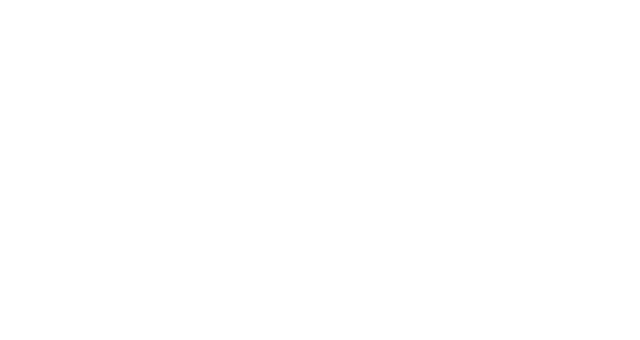
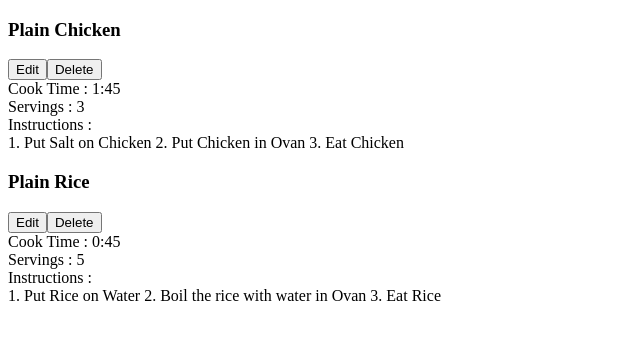
Before and after one commit to Mridul2820/create-recipe-app, a React (Create React App) app: page / in a window 1280 px wide. Shown: the top 340 px of the page, without its empty margins (0-640 px from the left). Built offline with nearby package versions, Linux system fonts and the light colour scheme.

Commit message:
recipe list added and components breakdown

```diff
--- a/src/App.js
+++ b/src/App.js
@@ -1,9 +1,27 @@
-import React, { useState } from 'react';
-
-export const ThemeContext = React.createContext();
+import React from 'react';
+import RecipeList from './RecipeList'
 
 function App() {
-    return null;
+    return (
+        <RecipeList recipes={sampleRecipes}/>
+    )
 }
 
+const sampleRecipes = [
+    {
+        id: 1,
+        name: "Plain Chicken",
+        servings: 3,
+        cookTime: "1:45",
+        instructions : "1. Put Salt on Chicken\n2. Put Chicken in Ovan\n3. Eat Chicken"
+    },
+    {
+        id: 2,
+        name: "Plain Rice",
+        servings: 5,
+        cookTime: "0:45",
+        instructions : "1. Put Rice on Water\n2. Boil the rice with water in Ovan\n3. Eat Rice"
+    }
+]
+
 export default App;
--- /dev/null
+++ b/src/Recipe.js
@@ -0,0 +1,29 @@
+import React from 'react'
+
+export default function Recipe(props) {
+    const { name, cookTime, servings, instructions } = props;
+
+    return (
+        <div>
+            <div>
+                <h3>{name}</h3>
+                <div>
+                    <button>Edit</button>
+                    <button>Delete</button>
+                </div>
+            </div>
+            <div>
+                <span>Cook Time : </span>
+                <span>{cookTime}</span>
+            </div>
+            <div>
+                <span>Servings : </span>
+                <span>{servings}</span>
+            </div>
+            <div>
+                <span>Instructions : </span>
+                <div>{instructions} </div>
+            </div>
+        </div>
+    )
+}
--- /dev/null
+++ b/src/RecipeList.js
@@ -0,0 +1,17 @@
+import React from 'react';
+import Recipe from './Recipe';
+
+export default function RecipeList({recipes}) {
+    return (
+        <div>
+            {recipes.map(recipe => {
+                return (
+                    <Recipe
+                        key={recipe.id}
+                        {...recipe}
+                    />
+                )
+            })}
+        </div>
+    )
+}
```
